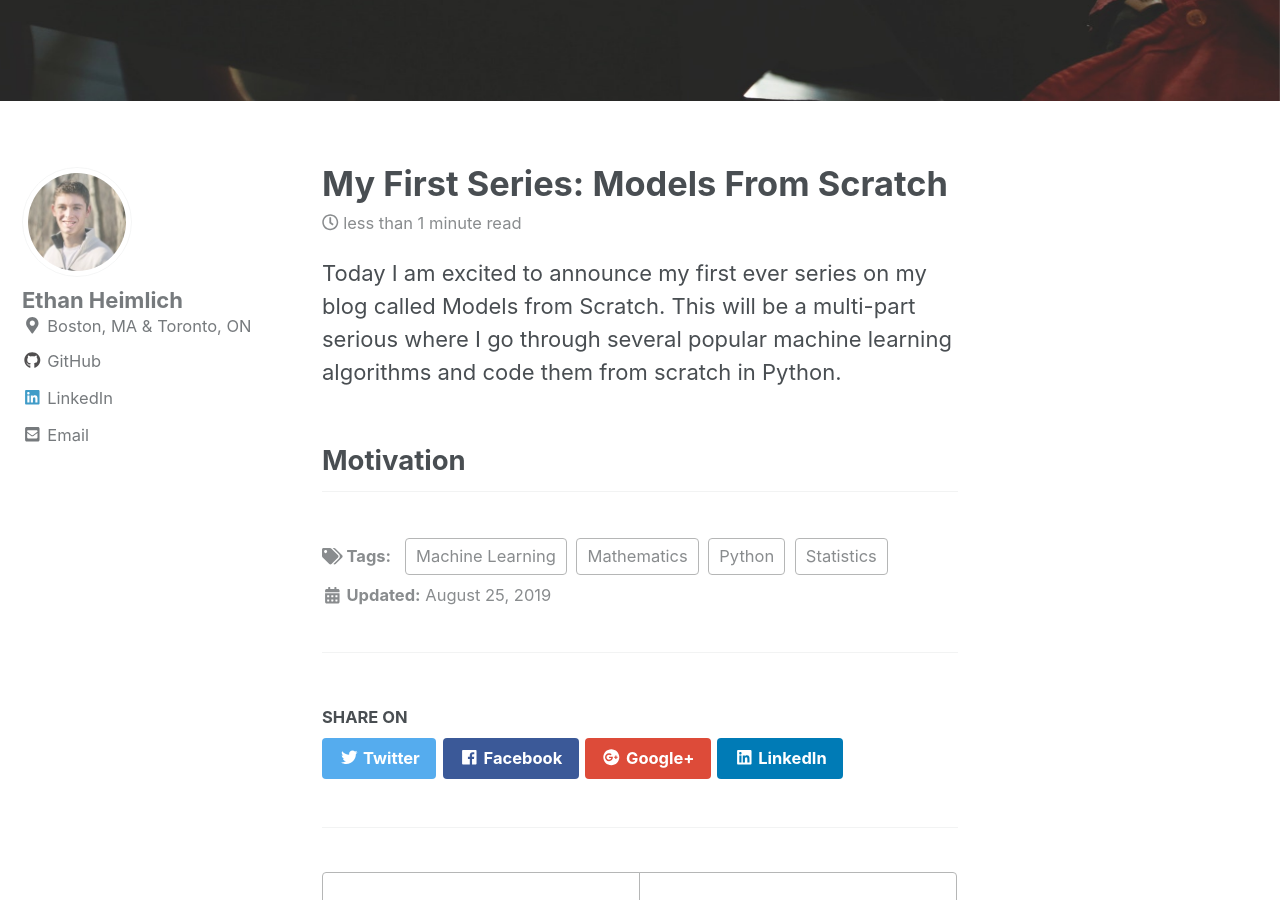
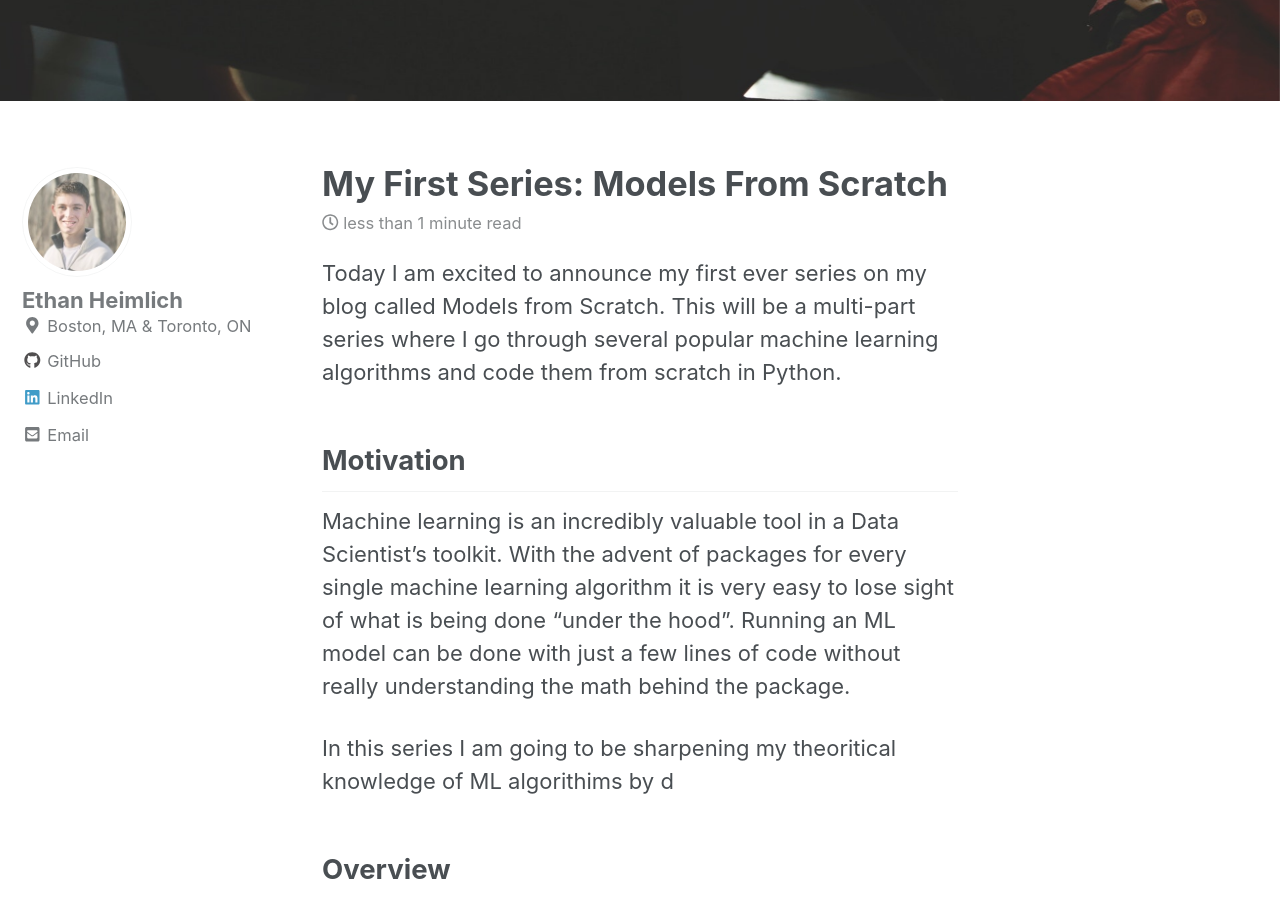
Before and after one commit to eheimlich/eheimlich.github.io, a Jekyll site: the page built from _posts/2019-08-25-models-from-scratch.md, in a window 1280 px wide and 900 px high, scrolled down 841 px. Built offline with Jekyll 4.4.1, drawn with Linux system fonts in a browser that asks for light colours; cached includes are drawn as plain includes; nearby versions of some CDN libraries; some of the changed text lies outside the part shown.

Commit message:
Added motivaiton compentent to blog post

```diff
--- a/_posts/2019-08-25-models-from-scratch.md
+++ b/_posts/2019-08-25-models-from-scratch.md
@@ -9,8 +9,21 @@ header:
 ---
 
 Today I am excited to announce my first ever series on my blog called Models from
-Scratch. This will be a multi-part serious where I go through several popular
+Scratch. This will be a multi-part series where I go through several popular
 machine learning algorithms and code them from scratch in Python.
 
+## Motivation
 
-## Motivation
+Machine learning is an incredibly valuable tool in a Data Scientist's toolkit. With the advent of
+packages for every single machine learning algorithm it is very easy to lose sight of
+what is being done "under the hood". Running an ML model can be done with just a few
+lines of code without really understanding the math behind the package.
+
+In this series I am going to be sharpening my theoritical knowledge of ML algorithims by d
+
+
+
+## Overview
+
+Each blog post will cover a machine learning model from a theoretical perspective.
+For example,
```
